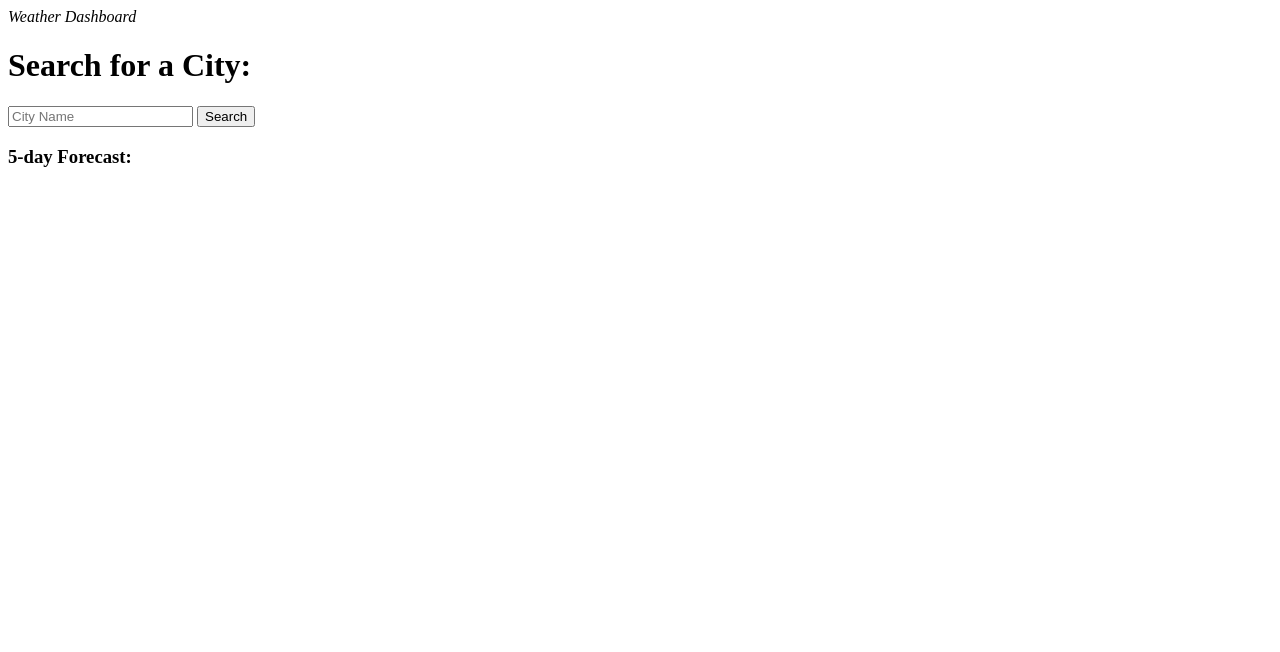
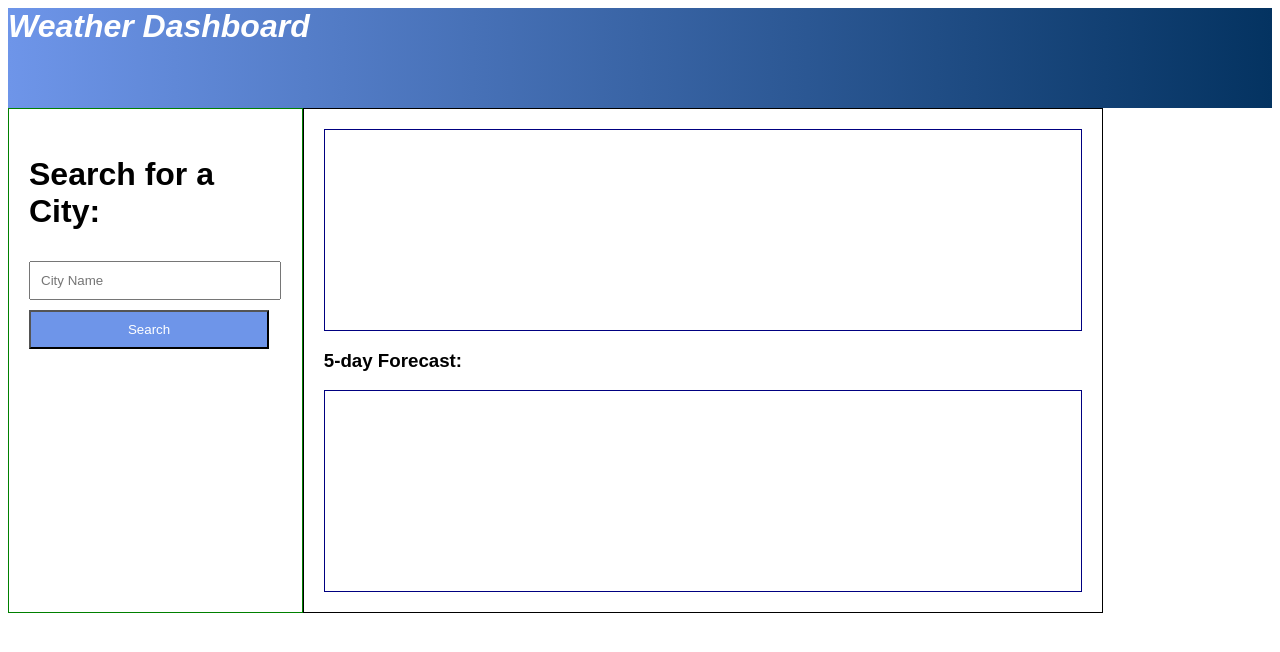
Before and after one commit to BenACooper/m6-server-side-api-weather-dashboard, a plain HTML site: page index.html in a window 1280 px wide. Drawn offline with Linux system fonts and the light colour scheme.

Commit message:
adding some styling

```diff
--- a/assets/css/style.css
+++ b/assets/css/style.css
@@ -1,3 +1,71 @@
+body {
+  font-family: Arial, Helvetica, sans-serif;
+}
+
+main{
+    display: flex;
+}
+
+header {
+  background: linear-gradient(to right, #6e95e9, #043361);
+  height: 100px;
+  font-size: xx-large;
+  font-weight: 900;
+  color: white;
+}
+
+#searchContainer {
+  border: solid 1px green;
+  flex: 0 0 20%;
+  padding: 20px;
+  flex-direction: column;
+  align-items: center;
+}
+
+
+
+#searchContainter, h1 {
+  font-size: xx-large;
+  font-weight: 600;
+  color: black;
+}
+
+
+#searchContainter, input {
+    width: 90%;
+    padding: 10px;
+    margin: 5px 0;
+}
+
+#searchContainter, button {
+    width: 95%;
+    padding: 10px;
+    margin: 5px 0;
+    color: white;
+    background-color: #6e95e9;
+}
+
+#allWeatherContainer {
+  border: solid 1px black;
+  flex: 0 0 60%;
+  padding: 20px;
+}
+
+#todayContainer {
+  border: solid 1px navy;
+  min-height: 200px;
+}
+
+#forecastContainer {
+  border: solid 1px navy;
+  min-height: 200px;
+  display:flex;
+  flex-wrap: wrap;
+}
+
 #card {
-    background-color: azure;
-}
+    background-color: #323D4F;
+    border: solid 1px red;
+    height: 200px;
+    margin: 10px;
+  }
--- a/assets/java/script.js
+++ b/assets/java/script.js
@@ -9,19 +9,25 @@ var todayContainerEl = document.querySelector("#todayContainer");
 var forecastContainerEl = document.querySelector("#forecastContainer");
 
 //Delcare a function to receive the arrats and iterate through them to display the corresponding set of data for each iteration. Parameters semantics are placeholders, but must match the contnet of the function. When the functoin is invoked and arguments are passed those arguments replace the parameters in all instnaces, not just witin the paranthesis.
-function displayForecastWeather(forecastCelsius, forecastFahrenheit, forecastHumidity, forecastWind) {
+function displayForecastWeather(
+  forecastCelsius,
+  forecastFahrenheit,
+  forecastHumidity,
+  forecastWind
+) {
   // Reset the container each call so only one set of data can display.
   while (forecastContainerEl.firstChild) {
     forecastContainerEl.removeChild(forecastContainerEl.firstChild);
   }
 
   for (var i = 0; i < 5; i++) {
-    var forecastCard = document.createElement('div')
-    forecastCard.setAttribute("id", "card")
+    var forecastCard = document.createElement("div");
+    forecastCard.setAttribute("id", "card");
     forecastContainerEl.appendChild(forecastCard);
 
     var forecastTempEl = document.createElement("p");
-    forecastTempEl.textContent = "Temp: " + forecastCelsius[i] + " / " + forecastFahrenheit[i];
+    forecastTempEl.textContent =
+      "Temp: " + forecastCelsius[i] + " / " + forecastFahrenheit[i];
     forecastCard.appendChild(forecastTempEl);
 
     var forecastWindEl = document.createElement("p");
@@ -63,10 +69,14 @@ function getForecastData() {
     }
 
     // Move this line outside the for loop to display all data together.
-    displayForecastWeather(forecastCelsiusArr, forecastFahrenheitArr, forecastHumidityArr, forecastWindArr);
+    displayForecastWeather(
+      forecastCelsiusArr,
+      forecastFahrenheitArr,
+      forecastHumidityArr,
+      forecastWindArr
+    );
   }
 }
-
 
 function searchForecastAPI(lat, lon) {
   var queryForecastURL =
@@ -96,6 +106,10 @@ function displayTodayWeather(tempCelsius, tempFahrenheit, humidity, windSpeed) {
   while (todayContainerEl.firstChild) {
     todayContainerEl.removeChild(todayContainerEl.firstChild);
   }
+  cityName = document.querySelector("#search-input").value;
+  todayCityName = document.createElement("h2")
+  todayCityName.textContent = cityName
+  todayContainerEl.appendChild(todayCityName)
 
   var todayTempEl = document.createElement("p");
   todayTempEl.textContent = "Temp: " + tempCelsius + " / " + tempFahrenheit;
@@ -202,9 +216,9 @@ function searchByCityName(cityName) {
 }
 
 //Declare a function that reminds the user to enter a city name if there isn't one, and if there is it will then store the users input in a variable and pass it to the searchByCityName function.
+
 function getUserInput() {
   var cityName = document.querySelector("#search-input").value;
-
   if (!cityName) {
     console.log("forgot city name");
     return;
--- a/index.html
+++ b/index.html
@@ -9,22 +9,33 @@
 </head>
 
 <body>
+
     <header>
         <i>Weather Dashboard</i>
     </header>
-    <sectionid id="searchContainer">
-        <h1>Search for a City:</h1>
-        <input type="text" placeholder="City Name" id="search-input">
-        <button id="search-button">Search</button>
-        <div id="cityList"></div>
+    <main>
+        <section id="searchContainer">
+            <h1>Search for a City:</h1>
+            <input type="text" placeholder="City Name" id="search-input">
+            <button id="search-button">Search</button>
+            <div id="cityList"></div>
         </section>
-        <section id="todayContainer">
+
+        <section id="allWeatherContainer">
+
+            <div id="todayContainer">
+            </div>
+
+            <h3>5-day Forecast:</h3>
+
+
+            <div id="forecastContainer">
+                <div id="dayCards"></div>
+            </div>
         </section>
-        <Section id="forecastContainer">
-            <h3>5-day Forecast:</h3>
-            <div id="dayCards"></div>
-        </Section>
-        <script src="./assets/java/script.js"></script>
+    </main>
+
+    <script src="./assets/java/script.js"></script>
 </body>
 
 </html>
```
